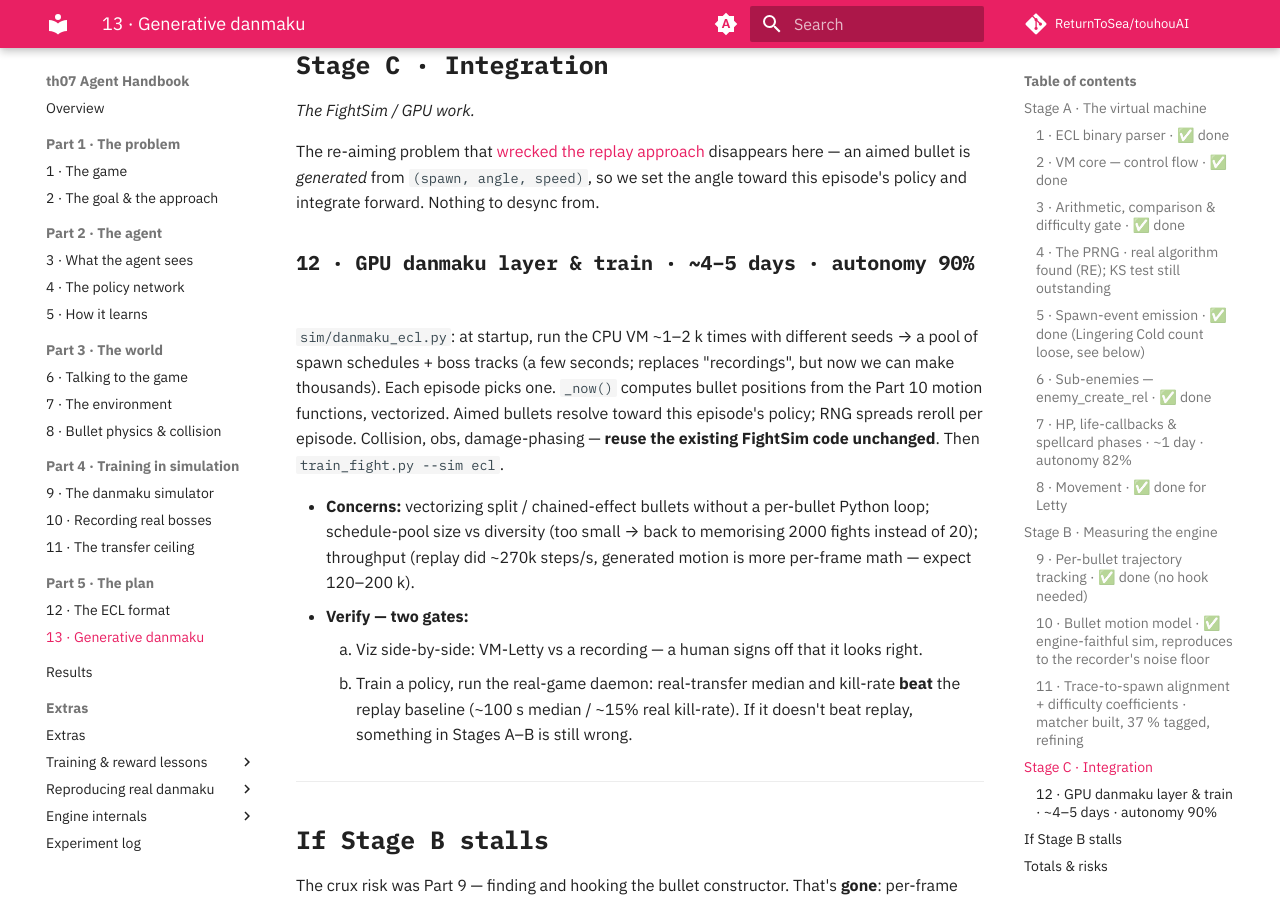
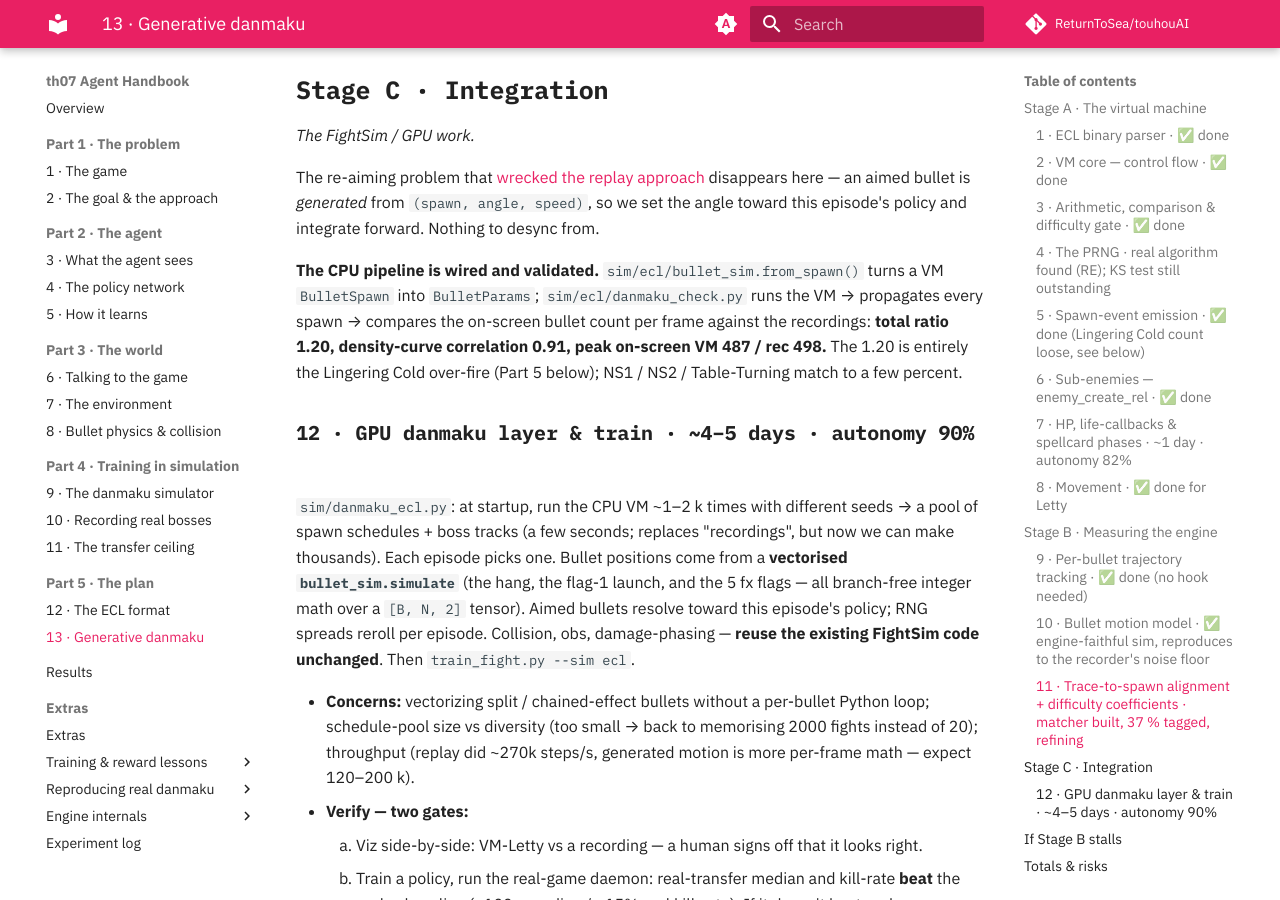
Before and after one commit to ReturnToSea/touhouAI, an MkDocs documentation site: the page built from docs/ecl-vm.md, in a window 1280 px wide and 900 px high, scrolled down 8283 px. Built offline with MkDocs 1.6.1 and Material for MkDocs 9.7.7, drawn with Linux system fonts in a browser that asks for light colours; comment, search, counter and statistics services are not loaded; some of the changed text lies outside the part shown.

Commit message:
docs: VM->bullet_sim pipeline wired + validated (danmaku_check); Lingering Cold is the one open discrepancy

```diff
--- a/docs/ecl-vm.md
+++ b/docs/ecl-vm.md
@@ -162,11 +162,12 @@
 - **Verify** (`python -m sim.ecl.vm_verify`): VM spawn-event count per phase vs
   the mean bullet-birth count over the ten `sim/fights/letty_*` recordings —
   **NS1 +1 %, NS2 +1 %, Table-Turning +6 %, total +7 %**. Lingering Cold runs
-  **+18 %** — the `Sub42 → Sub43 → Sub36` orbiting-orb chain over-fires; the
-  interpretation is clearly right (the other three phases land inside 6 %) but
-  the orb fire-rate needs the frame-level check that comes with Part 11's
-  trace-to-spawn alignment. Also: Sub40 computes its three sub-enemy spawn
-  angles `0, ±2π/3`.
+  **+18 %** on spawn count (**~55 %** on on-screen count once bullet lifetimes
+  compound — see `danmaku_check.py`) — the `Sub42 → Sub43 → Sub36` orbiting-orb
+  chain over-fires. The other three phases match to a few percent end to end.
+  This is the one open danmaku discrepancy for Letty; the frame-level pipeline
+  now makes it directly debuggable. Also: Sub40 computes its three sub-enemy
+  spawn angles `0, ±2π/3`.
 
 ### 6 · Sub-enemies — `enemy_create_rel` · ✅ done
 
@@ -440,15 +441,23 @@
 aimed bullet is *generated* from `(spawn, angle, speed)`, so we set the angle
 toward this episode's policy and integrate forward. Nothing to desync from.
 
+**The CPU pipeline is wired and validated.** `sim/ecl/bullet_sim.from_spawn()`
+turns a VM `BulletSpawn` into `BulletParams`; `sim/ecl/danmaku_check.py` runs
+the VM → propagates every spawn → compares the on-screen bullet count per frame
+against the recordings: **total ratio 1.20, density-curve correlation 0.91,
+peak on-screen VM 487 / rec 498.** The 1.20 is entirely the Lingering Cold
+over-fire (Part 5 below); NS1 / NS2 / Table-Turning match to a few percent.
+
 ### 12 · GPU danmaku layer & train · ~4–5 days · autonomy 90%
 
 `sim/danmaku_ecl.py`: at startup, run the CPU VM ~1–2 k times with different
 seeds → a pool of spawn schedules + boss tracks (a few seconds; replaces
-"recordings", but now we can make thousands). Each episode picks one. `_now()`
-computes bullet positions from the Part 10 motion functions, vectorized. Aimed
-bullets resolve toward this episode's policy; RNG spreads reroll per episode.
-Collision, obs, damage-phasing — **reuse the existing FightSim code unchanged**.
-Then `train_fight.py --sim ecl`.
+"recordings", but now we can make thousands). Each episode picks one. Bullet
+positions come from a **vectorised `bullet_sim.simulate`** (the hang, the flag-1
+launch, and the 5 fx flags — all branch-free integer math over a `[B, N, 2]`
+tensor). Aimed bullets resolve toward this episode's policy; RNG spreads reroll
+per episode. Collision, obs, damage-phasing — **reuse the existing FightSim code
+unchanged**. Then `train_fight.py --sim ecl`.
 
 - **Concerns:** vectorizing split / chained-effect bullets without a per-bullet
   Python loop; schedule-pool size vs diversity (too small → back to memorising
```
